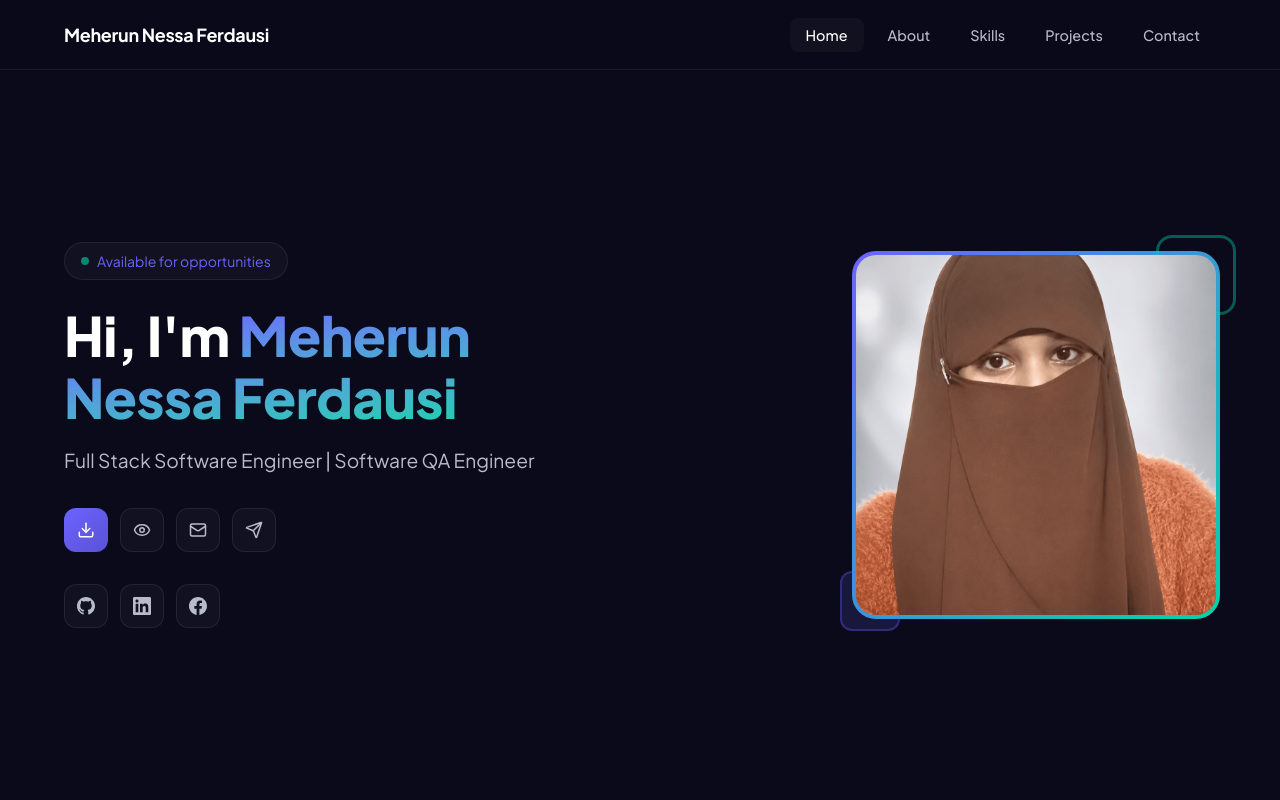
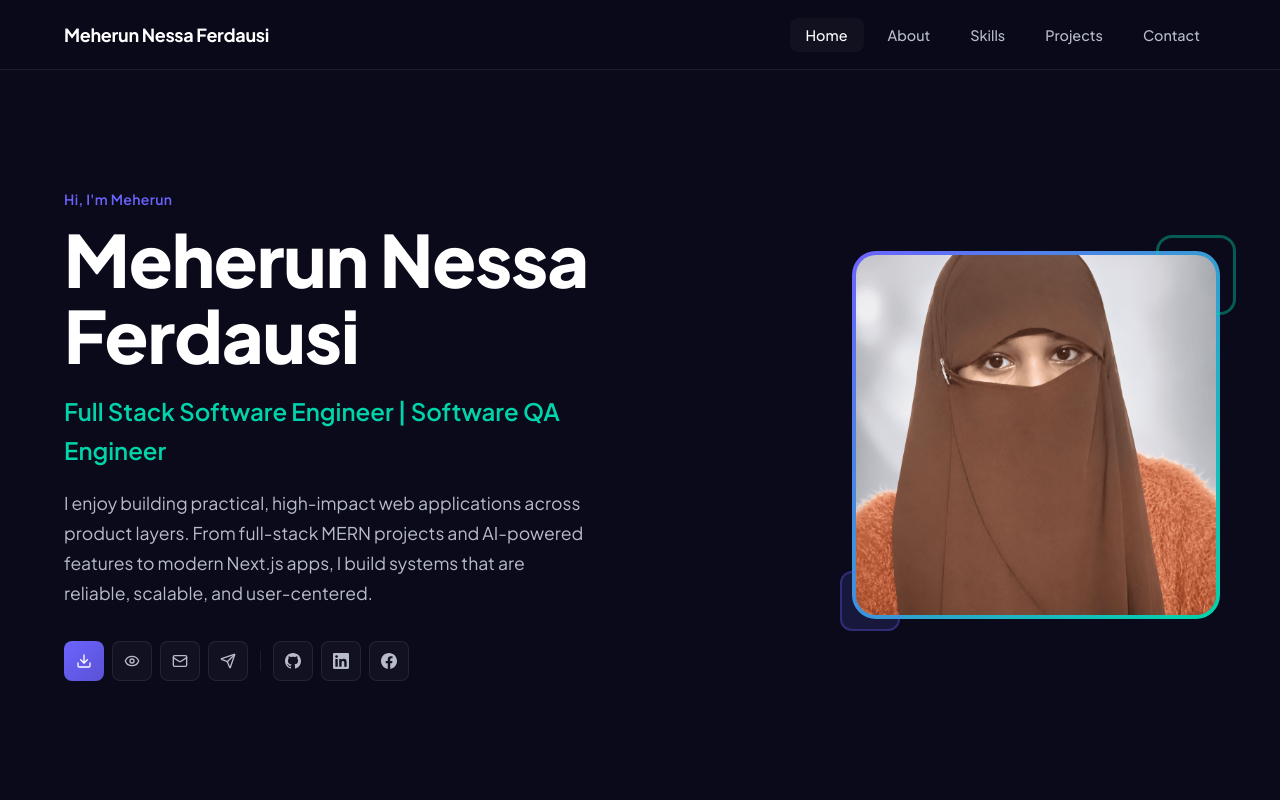
Before and after one commit to meheroon/portfolio, a Next.js app in the folder portfolio-next/: page / in a window 1280 px wide. Shown: the top 800 px of the page. Built offline with nearby package versions, Linux system fonts and the light colour scheme.

Commit message:
Hero: all icons in one row, reference-style headline with description paragraph

```diff
--- a/portfolio-next/components/home/Hero.tsx
+++ b/portfolio-next/components/home/Hero.tsx
@@ -1,8 +1,21 @@
 import Image from "next/image";
 import { personalInfo } from "@/lib/data";
-import SocialLinks from "@/components/ui/SocialLinks";
 import { Download, Eye, Send, Mail } from "lucide-react";
+import { GithubIcon, LinkedinIcon, FacebookIcon } from "@/components/ui/Icons";
 import Link from "next/link";
+
+const actionIcons = [
+  { href: "#", icon: Download, label: "Download Resume", primary: true },
+  { href: "/resume", icon: Eye, label: "View Resume", primary: false },
+  { href: `mailto:${personalInfo.email}`, icon: Mail, label: "Send Email", primary: false },
+  { href: "/contact", icon: Send, label: "Get In Touch", primary: false },
+];
+
+const socialIcons = [
+  { href: personalInfo.social.github, icon: GithubIcon, label: "GitHub" },
+  { href: personalInfo.social.linkedin, icon: LinkedinIcon, label: "LinkedIn" },
+  { href: personalInfo.social.facebook, icon: FacebookIcon, label: "Facebook" },
+];
 
 export default function Hero() {
   return (
@@ -10,56 +23,70 @@ export default function Hero() {
       <div className="max-w-[1200px] mx-auto px-6 grid grid-cols-1 lg:grid-cols-2 gap-12 items-center w-full">
         {/* Content */}
         <div>
-          <div className="inline-flex items-center gap-2 px-4 py-2 bg-card-bg border border-border rounded-full text-sm text-accent mb-6">
-            <span className="w-2 h-2 bg-accent-secondary rounded-full animate-pulse" />
-            Available for opportunities
-          </div>
+          <p className="text-accent text-sm font-semibold mb-3 tracking-wide">
+            Hi, I&apos;m {personalInfo.shortName}
+          </p>
 
-          <h1 className="text-[clamp(2.2rem,4.5vw,3.4rem)] font-extrabold leading-[1.15] mb-4 tracking-[-0.5px]">
-            Hi, I&apos;m{" "}
-            <span className="bg-gradient-to-br from-accent to-accent-secondary bg-clip-text text-transparent">
+          <h1 className="text-[clamp(2.8rem,6vw,4.5rem)] font-extrabold leading-[1.05] mb-5 tracking-[-1px]">
             {personalInfo.name}
-            </span>
           </h1>
 
-          <p className="text-[clamp(1rem,1.8vw,1.2rem)] text-text-secondary mb-8 font-normal max-w-[480px] leading-relaxed">
+          <h2 className="text-[clamp(1.1rem,2.2vw,1.5rem)] font-semibold text-accent-secondary mb-5">
             {personalInfo.heroDesignation}
+          </h2>
+
+          <p className="text-[clamp(0.95rem,1.5vw,1.1rem)] text-text-secondary mb-8 max-w-[520px] leading-[1.7]">
+            {personalInfo.heroDescription}
           </p>
 
-          {/* Action Icons - Single Row */}
-          <div className="flex items-center gap-3 mb-8">
+          {/* All Icons - One Single Row */}
+          <div className="flex items-center gap-2">
+            {actionIcons.map((item) => {
+              const Icon = item.icon;
+              return item.href === "#" ? (
                 <a
-              href="#"
-              className="w-11 h-11 flex items-center justify-center bg-gradient-to-br from-accent to-[#5a52d5] text-white rounded-xl transition-all duration-300 hover:-translate-y-0.5 hover:shadow-[0_8px_30px_var(--accent-glow)]"
-              title="Download Resume"
+                  key={item.label}
+                  href={item.href}
+                  className={`w-10 h-10 flex items-center justify-center rounded-lg transition-all duration-300 hover:-translate-y-0.5 ${
+                    item.primary
+                      ? "bg-gradient-to-br from-accent to-[#5a52d5] text-white hover:shadow-[0_8px_30px_var(--accent-glow)]"
+                      : "bg-card-bg border border-border text-text-secondary hover:border-accent hover:text-text-primary hover:bg-card-hover"
+                  }`}
+                  title={item.label}
                 >
-              <Download size={18} />
+                  <Icon size={16} />
                 </a>
+              ) : (
                 <Link
-              href="/resume"
-              className="w-11 h-11 flex items-center justify-center bg-card-bg border border-border text-text-secondary rounded-xl transition-all duration-300 hover:border-accent hover:text-text-primary hover:bg-card-hover"
-              title="View Resume"
+                  key={item.label}
+                  href={item.href}
+                  className="w-10 h-10 flex items-center justify-center bg-card-bg border border-border text-text-secondary rounded-lg transition-all duration-300 hover:border-accent hover:text-text-primary hover:bg-card-hover"
+                  title={item.label}
                 >
-              <Eye size={18} />
+                  <Icon size={16} />
                 </Link>
+              );
+            })}
+
+            <div className="w-px h-5 bg-border mx-1" />
+
+            {socialIcons.map((item) => {
+              const Icon = item.icon;
+              return (
                 <a
-              href={`mailto:${personalInfo.email}`}
-              className="w-11 h-11 flex items-center justify-center bg-card-bg border border-border text-text-secondary rounded-xl transition-all duration-300 hover:border-accent hover:text-text-primary hover:bg-card-hover"
-              title="Send Email"
+                  key={item.label}
+                  href={item.href}
+                  target="_blank"
+                  rel="noopener noreferrer"
+                  aria-label={item.label}
+                  className="w-10 h-10 flex items-center justify-center bg-card-bg border border-border text-text-secondary rounded-lg transition-all duration-300 hover:border-accent hover:text-text-primary hover:bg-card-hover"
+                  title={item.label}
                 >
-              <Mail size={18} />
+                  <Icon size={16} />
                 </a>
-            <Link
-              href="/contact"
-              className="w-11 h-11 flex items-center justify-center bg-card-bg border border-border text-text-secondary rounded-xl transition-all duration-300 hover:border-accent hover:text-text-primary hover:bg-card-hover"
-              title="Get In Touch"
-            >
-              <Send size={18} />
-            </Link>
+              );
+            })}
           </div>
-
-          {/* Social Icons - Single Row */}
-          <SocialLinks size={18} />
         </div>
 
         {/* Photo with Frame */}
--- a/portfolio-next/lib/data.ts
+++ b/portfolio-next/lib/data.ts
@@ -3,6 +3,7 @@ export const personalInfo = {
   shortName: "Meherun",
   designation: "Full Stack Software Engineer | Software QA Engineer | Learning Secure Software Development",
   heroDesignation: "Full Stack Software Engineer | Software QA Engineer",
+  heroDescription: "I enjoy building practical, high-impact web applications across product layers. From full-stack MERN projects and AI-powered features to modern Next.js apps, I build systems that are reliable, scalable, and user-centered.",
   photo: "/images/profile.png",
   email: "meherun.dev@gmail.com",
   emailAlt: "meherunnfk@yahoo.com",
```
Lines whose indentation alone changed are shown as unchanged.
